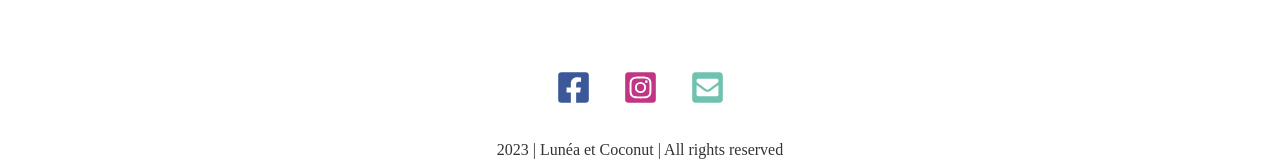
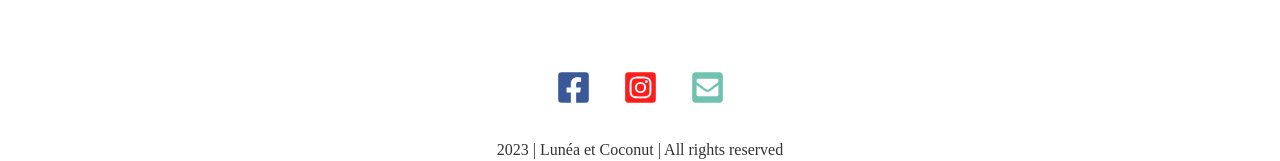
Before and after one commit to davidotch/lunea_coconut, a React (Create React App) app: page /gallery in a window 1280 px wide. Shown: the part 171-332 px from the top of the page. Built offline with nearby package versions, Linux system fonts and the light colour scheme.

Commit message:
add iconHover react-icon

```diff
--- a/src/components/footer/footer.js
+++ b/src/components/footer/footer.js
@@ -15,7 +15,11 @@ export default function footer() {
                         href="https://www.facebook.com/profile.php?id=100093448566259"
                         target="_blank"
                         rel="noreferrer">
-                        <FaFacebookSquare size={35} color="#3b5998" />
+                        <FaFacebookSquare
+                            size={35}
+                            color="#3b5998"
+                            className="iconHover"
+                        />
                     </a>
                 </li>
                 <li>
@@ -23,12 +27,20 @@ export default function footer() {
                         href="https://www.instagram.com/luneaetcoconut/"
                         target="_blank"
                         rel="noreferrer">
-                        <FaInstagramSquare size={35} color="#c13584" />
+                        <FaInstagramSquare
+                            size={35}
+                            color="#fd1d1d"
+                            className="iconHover"
+                        />
                     </a>
                 </li>
                 <li>
                     <a href="mailto:luneaetcoconut@hotmail.com">
-                        <FaEnvelopeSquare size={35} color="#6fc2b0" />
+                        <FaEnvelopeSquare
+                            size={35}
+                            color="#6fc2b0"
+                            className="iconHover"
+                        />
                     </a>
                 </li>
             </ul>
--- a/src/style/footer.css
+++ b/src/style/footer.css
@@ -20,6 +20,10 @@
   margin: 1rem;
 }
 
-.footer ul li a {
-  color: #333;
+.iconHover {
+  transition: 0.4s ease-in-out;
 }
+
+.iconHover:hover {
+  transform: scale(1.1);
+}
```
